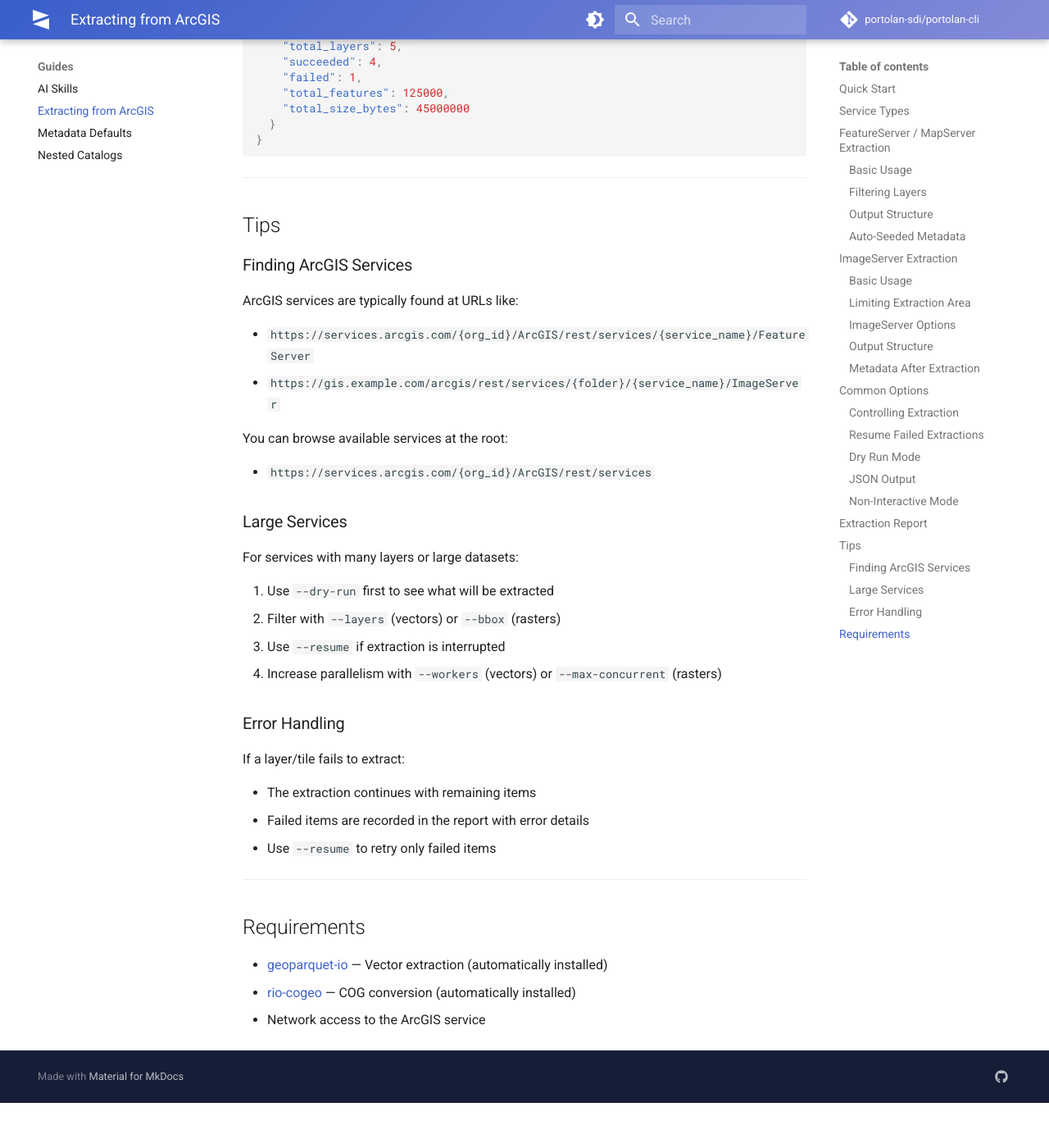
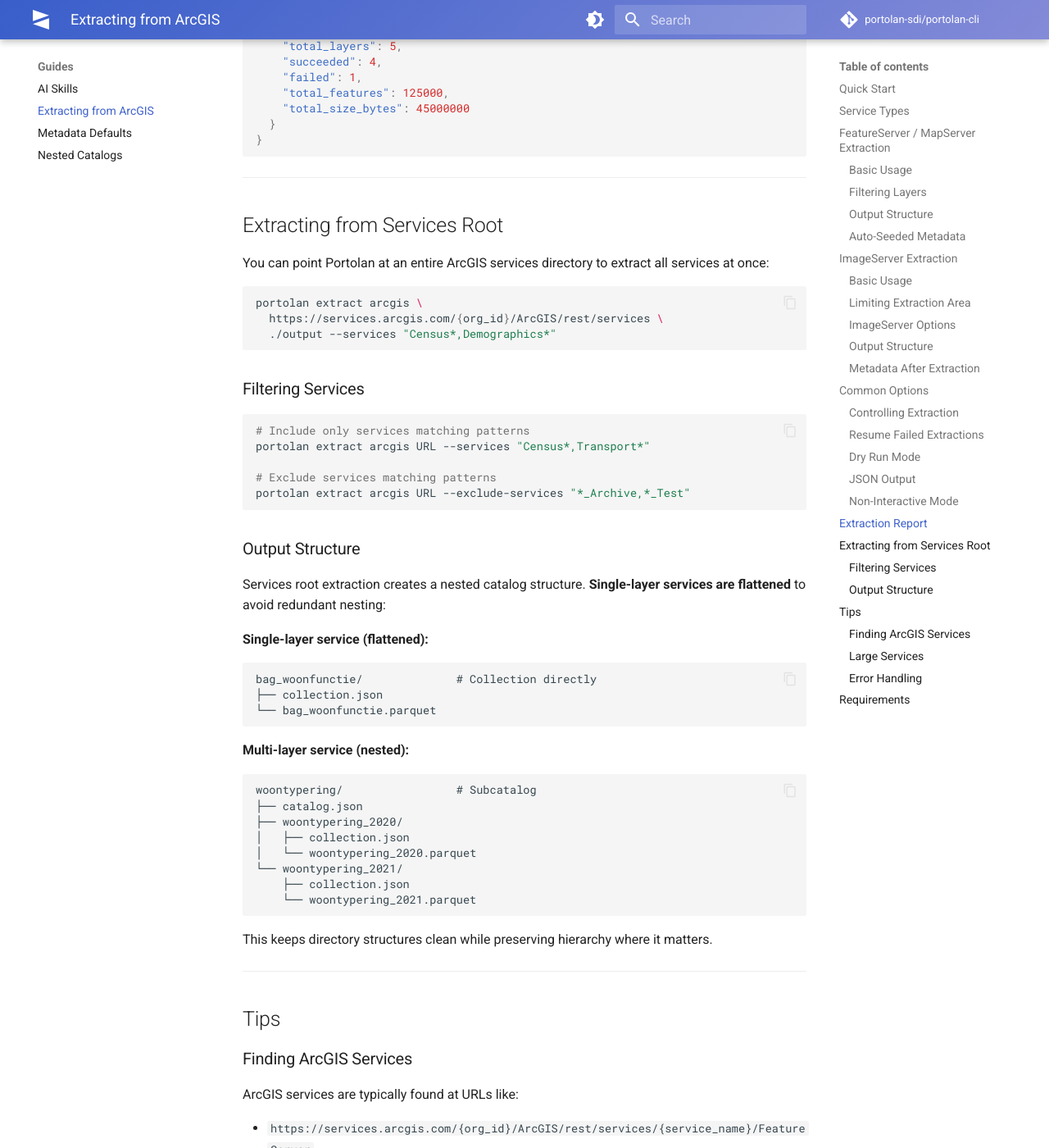
Before and after one commit to portolan-sdi/portolan-cli, an MkDocs documentation site: the page built from docs/guides/extract-arcgis.md, in a window 1280 px wide and 1400 px high, scrolled down 7544 px. Shown: the whole window at 82% size. Built offline with MkDocs 1.6.1 and Material for MkDocs 9.7.7, drawn with Linux system fonts in a browser that asks for light colours; comment, search, counter and statistics services are not loaded; before the commit the page ends 8889 px from its top, so only the background shows below that.

Commit message:
fix(extract): cross-platform path handling and revert pmtiles.py
- Use as_posix() for portable path strings in reports/JSON
- Fix test assertions to use as_posix() for Path comparisons
- Revert pmtiles.py mypy ignore back to import-untyped
- Document services root extraction with flatten behavior

Co-Authored-By: Claude Opus 4.5 <noreply@anthropic.com>

````diff
--- a/docs/guides/extract-arcgis.md
+++ b/docs/guides/extract-arcgis.md
@@ -323,6 +323,55 @@ Example (FeatureServer):
 
 ---
 
+## Extracting from Services Root
+
+You can point Portolan at an entire ArcGIS services directory to extract all services at once:
+
+```bash
+portolan extract arcgis \
+  https://services.arcgis.com/{org_id}/ArcGIS/rest/services \
+  ./output --services "Census*,Demographics*"
+```
+
+### Filtering Services
+
+```bash
+# Include only services matching patterns
+portolan extract arcgis URL --services "Census*,Transport*"
+
+# Exclude services matching patterns
+portolan extract arcgis URL --exclude-services "*_Archive,*_Test"
+```
+
+### Output Structure
+
+Services root extraction creates a nested catalog structure. **Single-layer services are flattened** to avoid redundant nesting:
+
+**Single-layer service (flattened):**
+
+```
+bag_woonfunctie/              # Collection directly
+├── collection.json
+└── bag_woonfunctie.parquet
+```
+
+**Multi-layer service (nested):**
+
+```
+woontypering/                 # Subcatalog
+├── catalog.json
+├── woontypering_2020/
+│   ├── collection.json
+│   └── woontypering_2020.parquet
+└── woontypering_2021/
+    ├── collection.json
+    └── woontypering_2021.parquet
+```
+
+This keeps directory structures clean while preserving hierarchy where it matters.
+
+---
+
 ## Tips
 
 ### Finding ArcGIS Services
````
Also changed, not shown: 3 other files.
